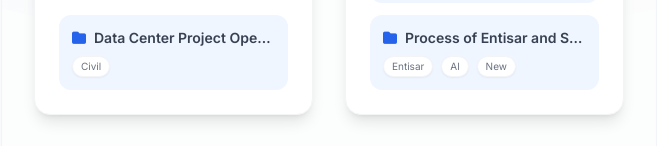
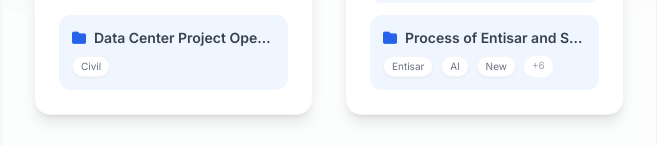
Before and after one commit to bekolo12/sustem-database, a React (Vite) app: page / in a window 1280 px wide. Shown: the part 2424-2570 px from the top of the page, without its empty margins (599-1256 px from the left). Built offline with nearby package versions, Linux system fonts and the light colour scheme.

Commit message:
feat: Add new documentation links to constants
Adds several new hyperlinked documentation entries to the constants for improved access to project-related files and resources. This includes links to project management files, 2D/3D photos, and stoppage documents.

```diff
--- a/constants.ts
+++ b/constants.ts
@@ -244,6 +244,36 @@ export const COMPANY_DATA: CompanyData = {
               name: "New Part of Entisar",
               hyperlinked: true,
               url: "https://docs.google.com/presentation/d/1VQA6-DCqYwTl5ie-HhxsPe9rl9DHkil2/edit?usp=sharing&ouid=106495355661197696100&rtpof=true&sd=true"
+            },
+            {
+              name: "Process of Accumulated MS Project and Stoppages",
+              hyperlinked: true,
+              url: "https://drive.google.com/drive/folders/1RQpvZYxN9thAMwkGxR5stYwyXVV-H6Fj?usp=sharing"
+            },
+            {
+              name: "Ahmed Ghassan Submit Final",
+              hyperlinked: true,
+              url: "https://drive.google.com/drive/folders/1RQpvZYxN9thAMwkGxR5stYwyXVV-H6Fj?usp=sharing"
+            },
+            {
+              name: "Entisar 2D and 3D Photos",
+              hyperlinked: true,
+              url: "https://drive.google.com/drive/folders/183RDGiIn-VnoxP7MSMFsw4I8oQ1UM14i?usp=sharing"
+            },
+            {
+              name: "Total Ms Project Files",
+              hyperlinked: true,
+              url: "https://drive.google.com/drive/folders/1YIoUsh7sIy3GdBycfrE5tNTToB56FjBh?usp=sharing"
+            },
+            {
+              name: "Sink 2D and 3D Photos",
+              hyperlinked: true,
+              url: "https://drive.google.com/drive/folders/1xCgzqpbjBUFfDLB3dqX2QltLtEQnu7rp?usp=sharing"
+            },
+            {
+              name: "Stoppage Total Files",
+              hyperlinked: true,
+              url: "https://drive.google.com/drive/folders/1hegAA6sqakbhTZZo44tgdEyiAvUot0Qi?usp=sharing"
             }
           ]
         }
@@ -385,6 +415,12 @@ export const LABEL_ICONS: Record<string, string> = {
   'Entisar and Mamaon and Jadrya': 'fa-file-powerpoint',
   'Al Entisar Part 2': 'fa-file-powerpoint',
   'New Part of Entisar': 'fa-file-powerpoint',
+  'Process of Accumulated MS Project and Stoppages': 'fa-file-signature',
+  'Ahmed Ghassan Submit Final': 'fa-paper-plane',
+  'Entisar 2D and 3D Photos': 'fa-images',
+  'Total Ms Project Files': 'fa-file-excel',
+  'Sink 2D and 3D Photos': 'fa-images',
+  'Stoppage Total Files': 'fa-folder-plus',
   'Bakup Section AAA': 'fa-folder-open',
   'April': 'fa-calendar-check'
 };
```
